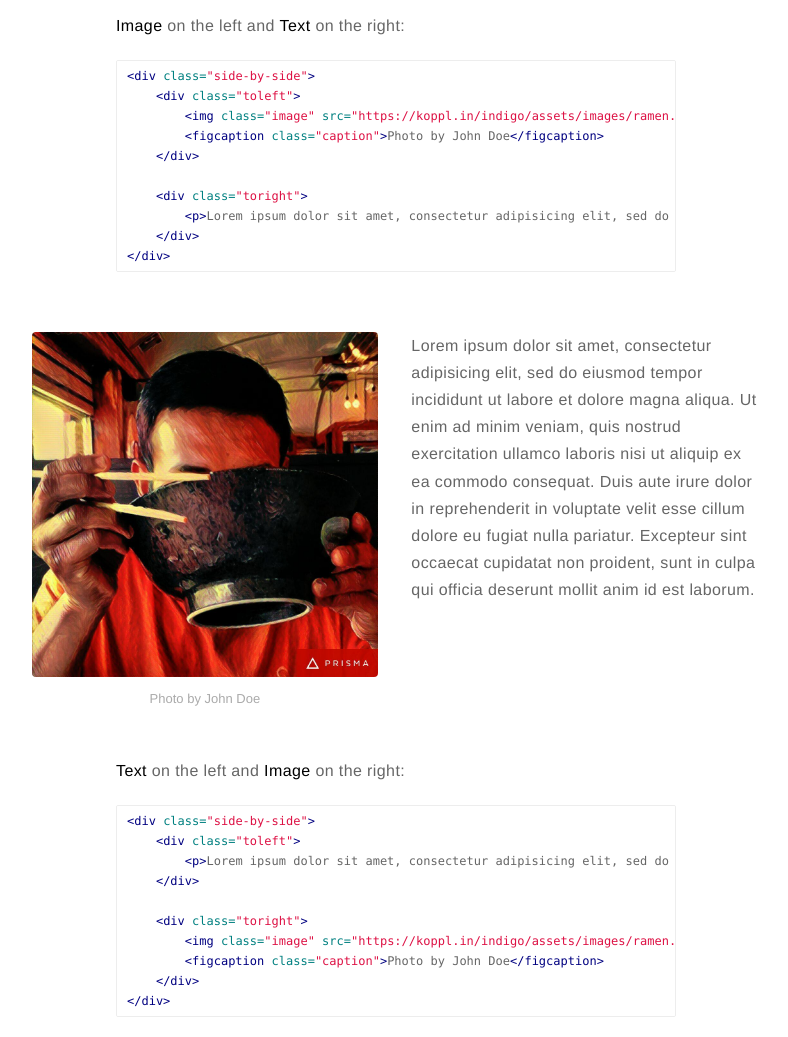
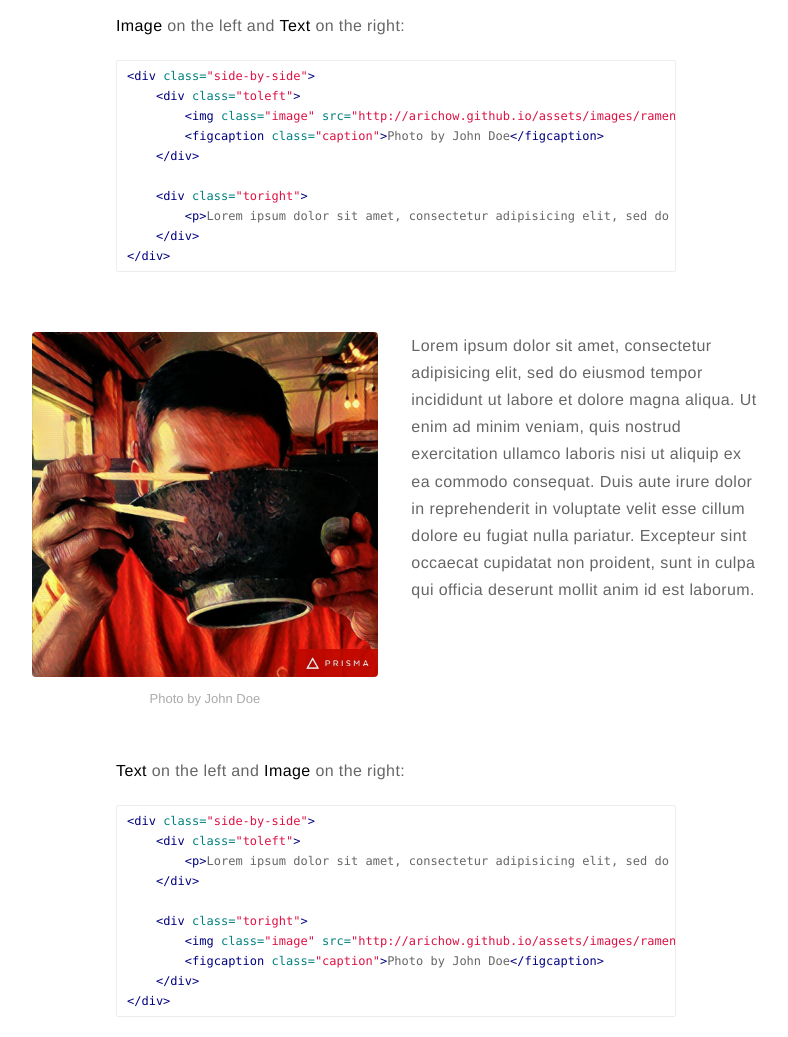
Before and after one commit to AriChow/AriChow.github.io, a Jekyll site: the page built from _posts/2015-02-24-markdown-extra-components.markdown, in a window 1280 px wide and 1400 px high, scrolled down 1068 px. Shown: the part 151-1188 px from the top of the window, without its empty margins (244-1032 px from the left). Built offline with Jekyll 4.4.1, drawn with Linux system fonts in a browser that asks for light colours; comment, search, counter and statistics services are not loaded; some of the changed lines change nothing that is shown.

Commit message:
changes to config

```diff
--- a/_config.yml
+++ b/_config.yml
@@ -14,10 +14,10 @@
 # and specify source (external or local).
 resume: true
 resume-external: true
-resume-url: https://google.com/?q=my+resume
+resume-url: http://www.cs.rpi.edu/~achowd/resume_CV_v1.pdf
 
-url: https://koppl.in/indigo
-# your url: http://USERNAME.github.io
+# url: https://koppl.in/indigo
+url: http://arichow.github.io
 
 permalink: /:title/
 
@@ -42,14 +42,14 @@
 # linkedin: mylinkedin
 # youtube: myyoutube
 # spotify: myspotify
-github: mygithub
+github: arichow
 # lastfm: mylastfm
 # stackoverflow: 7044681/mystackoverflow
 # quora: userquora
 # reddit: username
 medium: medium
 # vimeo: myvimeo
-email: myemail@gmail.com
+email: aritra@aritrachowdhury.com
 
 authors:
     johndoe:
```
Also changed, not shown: assets/images/james.jpg (deleted), assets/images/profile.jpg (deleted).
